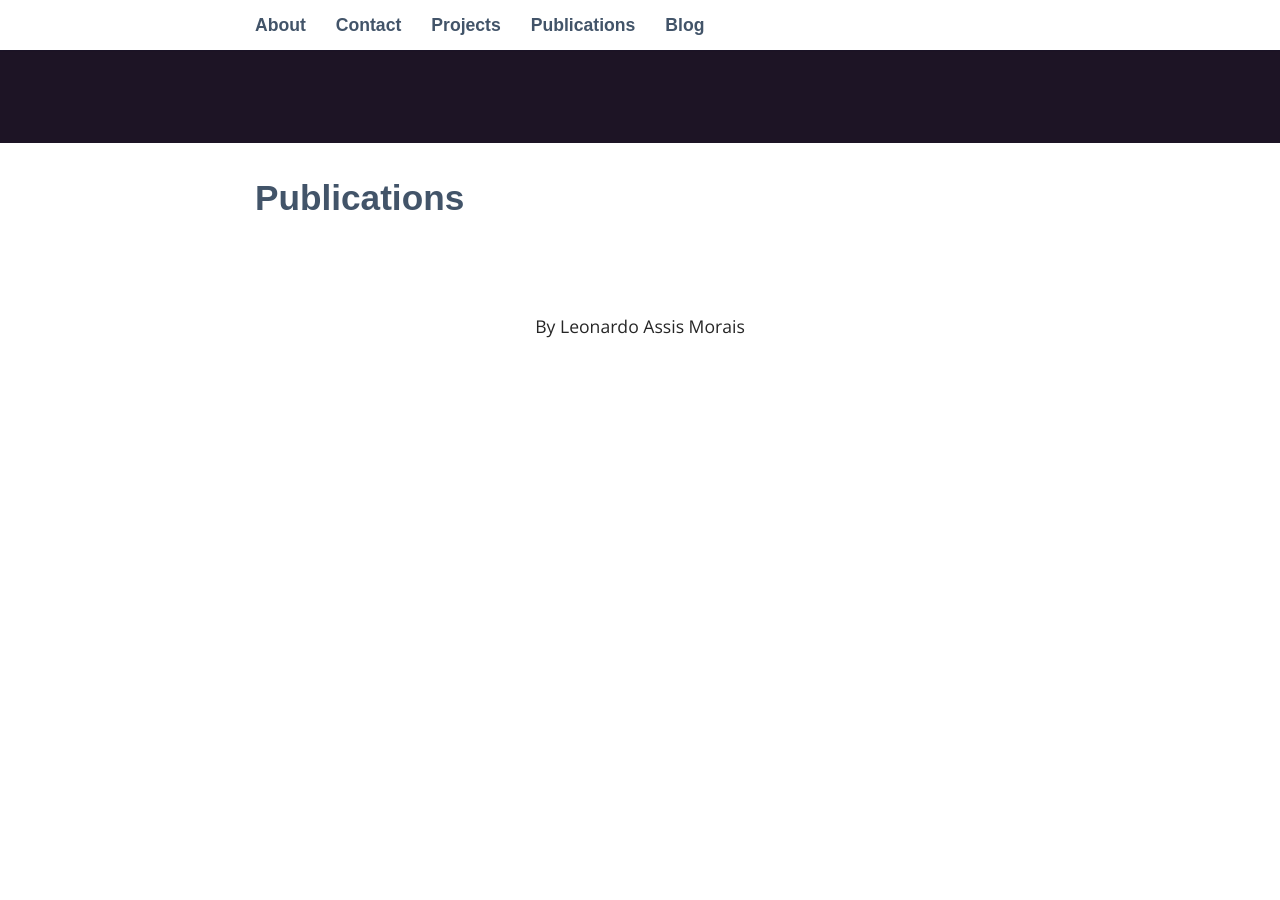
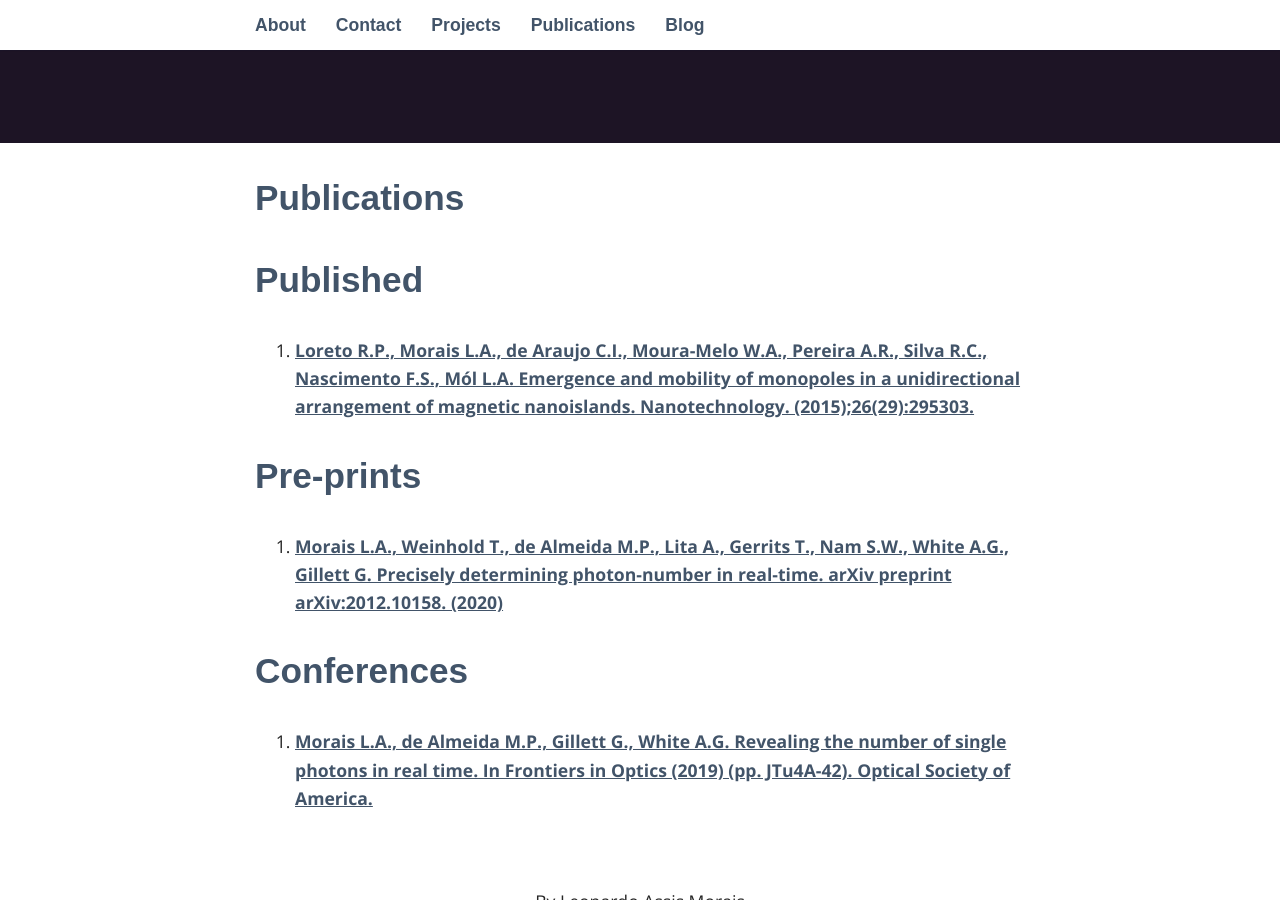
Before and after one commit to Leo-am/Leo-am.github.io, a Jekyll site: the page built from _pages/04_publications.md, in a window 1280 px wide and 900 px high, scrolled down 357 px. Built offline with Jekyll 4.4.1, drawn with Linux system fonts in a browser that asks for light colours; some web fonts are replaced; before the commit the page ends 900 px from its top, so only the background shows below that.

Commit message:
added publications on publications section

```diff
--- a/_pages/04_publications.md
+++ b/_pages/04_publications.md
@@ -3,3 +3,18 @@
 title: Publications
 permalink: /publications/
 ---
+
+## Published
+
+1. [Loreto R.P., Morais L.A., de Araujo C.I., Moura-Melo W.A., Pereira A.R., Silva R.C., Nascimento F.S., Mól L.A.
+Emergence and mobility of monopoles in a unidirectional arrangement of magnetic nanoislands. Nanotechnology. (2015);26(29):295303.](https://iopscience.iop.org/article/10.1088/0957-4484/26/29/295303/meta)
+
+## Pre-prints
+1. [Morais L.A., Weinhold T., de Almeida M.P., Lita A., Gerrits T., Nam S.W., White A.G., Gillett G. Precisely determining
+photon-number in real-time. arXiv preprint arXiv:2012.10158. (2020)](https://arxiv.org/abs/2012.10158)
+
+
+## Conferences
+
+1. [Morais L.A., de Almeida M.P., Gillett G., White A.G. Revealing the number of single photons in real time. In Frontiers in
+Optics (2019) (pp. JTu4A-42). Optical Society of America.](https://opg.optica.org/abstract.cfm?uri=FiO-2019-JTu4A.42)
```
